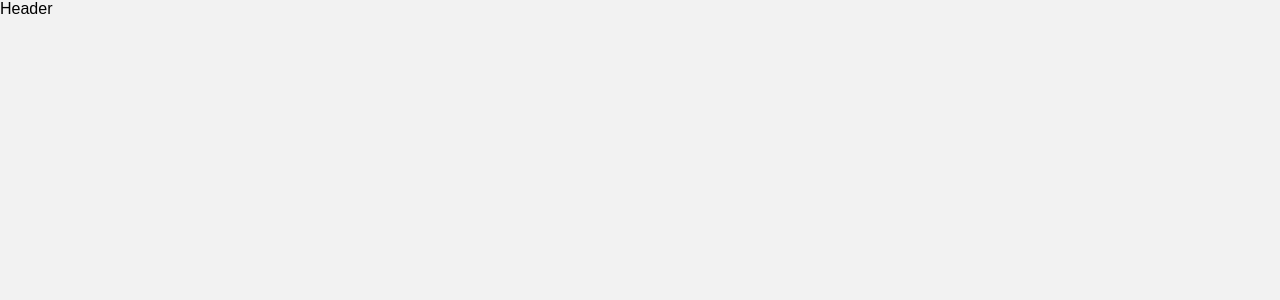
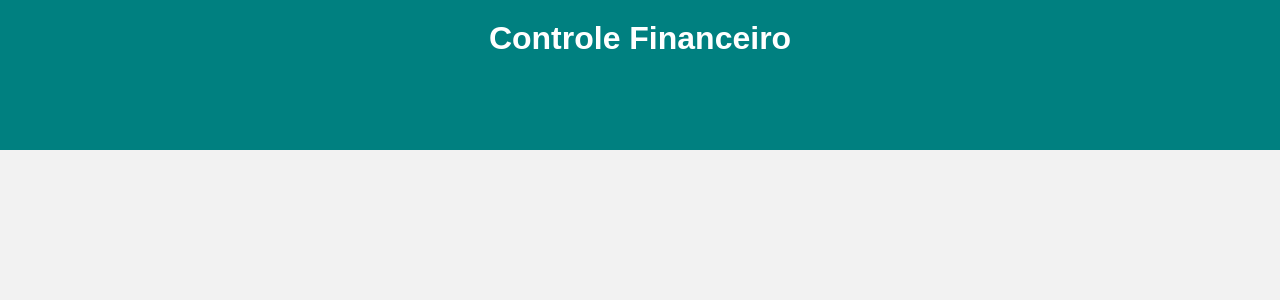
Before and after one commit to danieldagerom/controle-financeiro, a React (Create React App) app: page / in a window 1280 px wide. Shown: the top 300 px of the page. Built offline with nearby package versions, Linux system fonts and the light colour scheme.

Commit message:
Cria estrilos e adiciona Header

```diff
--- a/src/components/Header/index.js
+++ b/src/components/Header/index.js
@@ -1,8 +1,13 @@
 import React from 'react'
+import * as C from "./styles"
 
 const Header = () => {
   return (
-    <div>Header</div>
+    <C.Container>
+        <C.Header>
+            <C.Title>Controle Financeiro</C.Title>
+        </C.Header>
+    </C.Container>
   )
 }
 
--- a/src/components/Header/styles.js
+++ b/src/components/Header/styles.js
@@ -0,0 +1,14 @@
+import styled from "styled-components";
+
+export const Container = styled.div`
+    height: 150px;
+    text-align: center;
+    background: teal;
+`;
+
+export const Header = styled.h1``;
+
+export const Title = styled.div`
+    padding-top: 20px;
+    color: #fff;
+`;
--- a/src/styles/global.js
+++ b/src/styles/global.js
@@ -1,9 +1,13 @@
 import { createGlobalStyle } from "styled-components";
 
 const Global = createGlobalStyle`
-    body {
+    * {
         margin: 0;
         padding: 0;
+    }
+
+    body {
+
         font-family: 'Poppins', sans-serif;
         background-color: #f2f2f2;
     }
```
